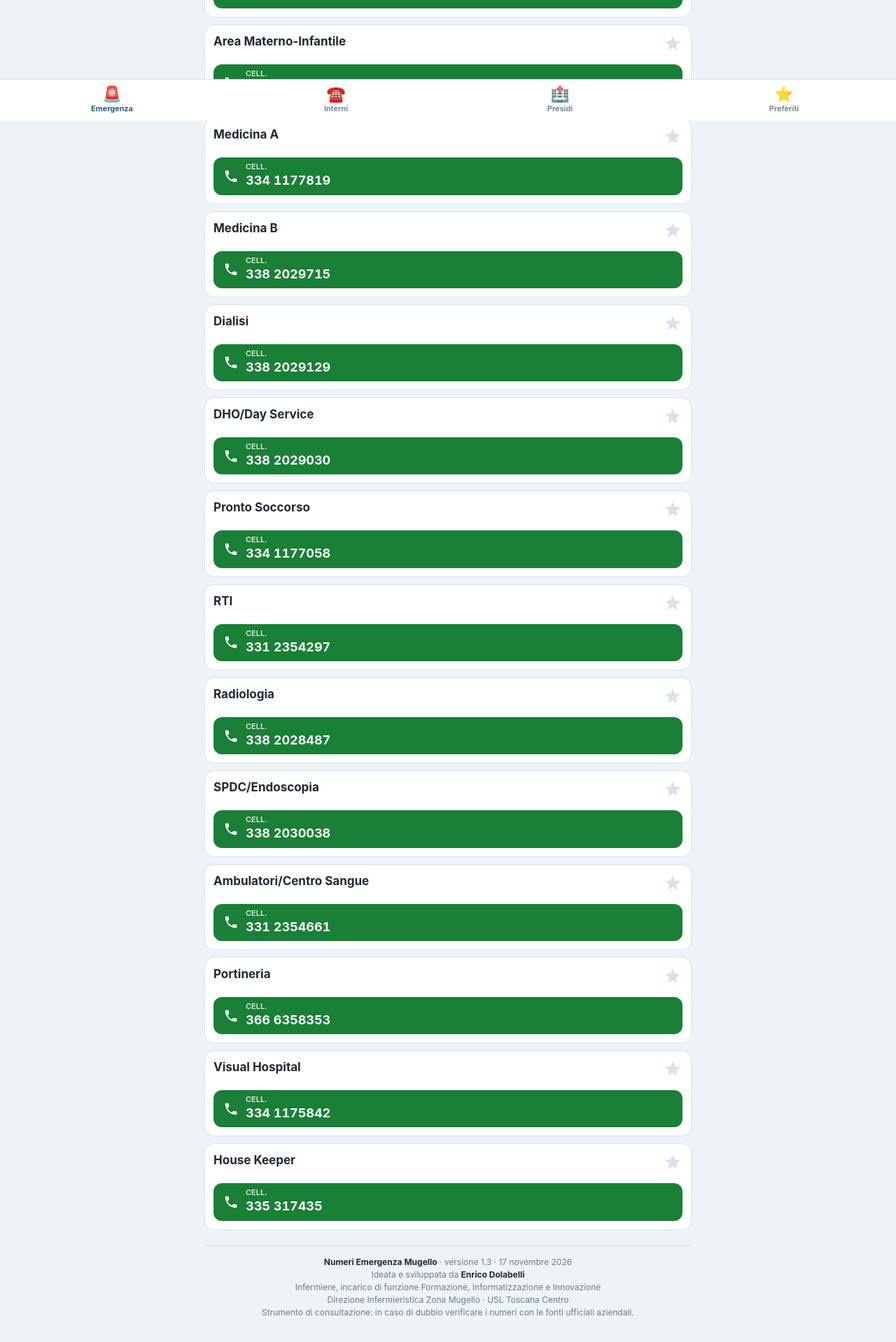
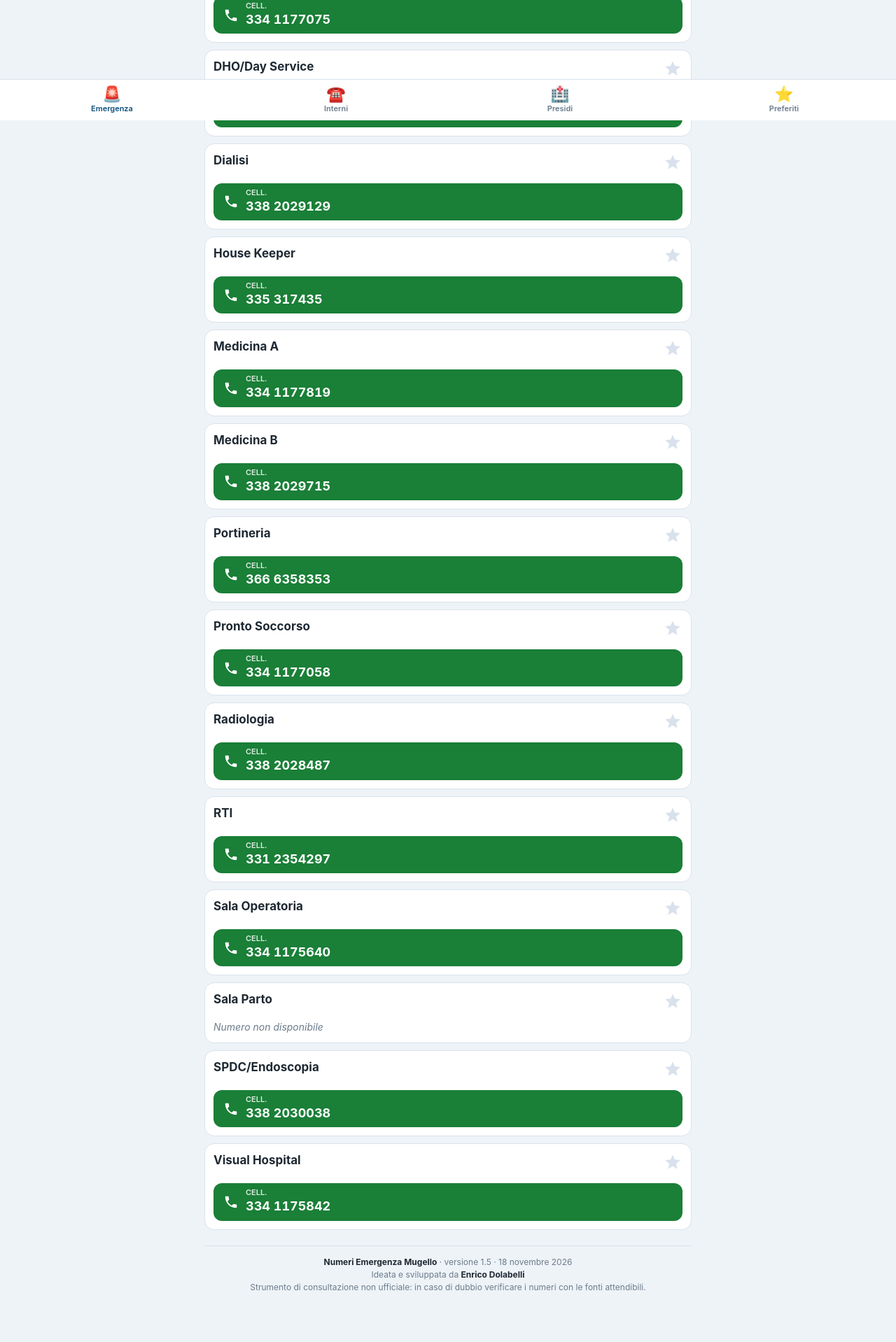
Before and after one commit to dolander/rubrica_emergenza, a plain HTML site: page index.html in a window 1280 px wide. Shown: the part 628-2546 px from the top of the page at 70% size. Drawn offline with Linux system fonts and the light colour scheme.

Commit message:
Add files via upload

```diff
--- a/index.html
+++ b/index.html
@@ -200,7 +200,7 @@
    ================================================================ */
 const DATA = {
   emergenza: [
-    { name: "Sala operatoria",        nums: [{ n: "334 1175640", l: "Cell." }] },
+    { name: "Sala Operatoria",        nums: [{ n: "334 1175640", l: "Cell." }] },
     { name: "Sala Parto",             nums: [] },
     { name: "Chirurgia",              nums: [{ n: "334 1177075", l: "Cell." }] },
     { name: "Cardiologia",            nums: [{ n: "338 2029347", l: "Cell." }] },
@@ -270,7 +270,7 @@ const DATA = {
 
 /* ---------- sezioni (l'ordine qui è l'ordine della barra in basso) ---------- */
 const TABS = [
-  { id: "emergenza",  label: "Emergenza",  icon: "🚨", title: "Emergenza tecnica ospedale Mugello", note: "Telefoni cellulari" },
+  { id: "emergenza",  label: "Emergenza",  icon: "🚨", title: "Emergenza tecnologica", note: "Numeri da usare in caso di guasto alla linea telefonica" },
   { id: "interni",    label: "Interni",    icon: "☎️", title: "Telefoni analogici funzionanti in caso di guasto della rete", note: "Tocca un interno per chiamarlo: il telefono compone 055 845 più le ultime 4 cifre (es. 51389 = 055 8451389)." },
   { id: "presidi",    label: "Presidi",    icon: "🏥", title: "Presidi Mugello", note: "Tocca un numero per chiamare." },
   { id: "preferiti",  label: "Preferiti",  icon: "⭐", title: "Preferiti", note: "I contatti che hai segnato con la stella." }
@@ -301,6 +301,13 @@ DATA.interni.forEach((x, i) => {
   const shown = full.slice(0, 3) + " " + full.slice(3);         // 055 8451389
   ITEMS.push({ id: "i" + i, sec: "interni", name: x.name, ext: x.ext, nums: [{ n: shown, l: "Fisso" }] });
 });
+
+/* Ordine alfabetico (italiano) in ogni sezione. Gli id sopra restano legati alla posizione
+   nell'elenco DATA, così i Preferiti già salvati sui telefoni non cambiano contatto.
+   => i contatti NUOVI vanno aggiunti in fondo all'elenco della loro sezione in DATA.
+   Per i presidi si ordina sul nome del luogo, senza "Presidio di / Presidio". */
+const sortKey = (it) => (it.sec === "presidi" ? it.name.replace(/^Presidio( di)?\s+/i, "") : it.name);
+ITEMS.sort((a, b) => sortKey(a).localeCompare(sortKey(b), "it", { sensitivity: "base", numeric: true }));
 
 let favs = new Set(store.get("favs", []));
 let tab = store.get("tab", "emergenza");
@@ -434,13 +441,12 @@ document.getElementById("clear").addEventListener("click", () => { qEl.value = "
 })();
 
 /* ---------- versione e credits ---------- */
-const APP_VERSION = "1.3";
-const APP_DATE = "17 novembre 2026";
+const APP_VERSION = "1.5";
+const APP_DATE = "18 novembre 2026";
 document.getElementById("credits").innerHTML =
   `<div><strong>Numeri Emergenza Mugello</strong> · versione ${esc(APP_VERSION)} · ${esc(APP_DATE)}</div>` +
   `<div>Ideata e sviluppata da <strong>Enrico Dolabelli</strong></div>` +
-  `<div>Infermiere, incarico di funzione Formazione, Informatizzazione e Innovazione<br>Direzione Infermieristica Zona Mugello · USL Toscana Centro</div>` +
-  `<div>Strumento di consultazione: in caso di dubbio verificare i numeri con le fonti ufficiali aziendali.</div>`;
+  `<div>Strumento di consultazione non ufficiale: in caso di dubbio verificare i numeri con le fonti attendibili.</div>`;
 
 if ("serviceWorker" in navigator) {
   window.addEventListener("load", () => navigator.serviceWorker.register("sw.js").catch(() => {}));
--- a/sw.js
+++ b/sw.js
@@ -1,7 +1,7 @@
 // Service worker: rete prima (così i dati aggiornati arrivano subito),
 // cache come riserva quando la rete manca o è troppo lenta.
 // Per forzare l'aggiornamento di tutti i telefoni, cambia il numero di versione.
-const CACHE = 'rubrica-mugello-v6';
+const CACHE = 'rubrica-mugello-v8';
 const FILES = [
   './',
   './index.html',
```
